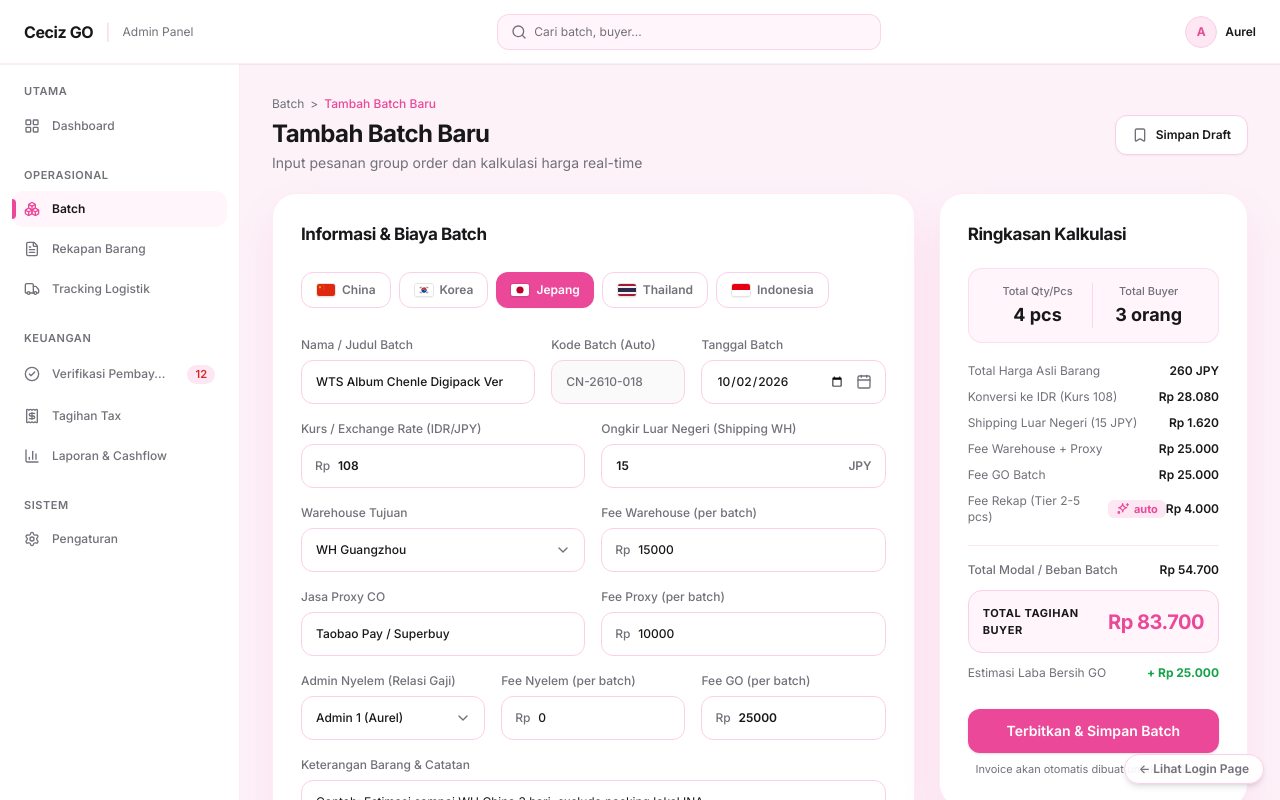
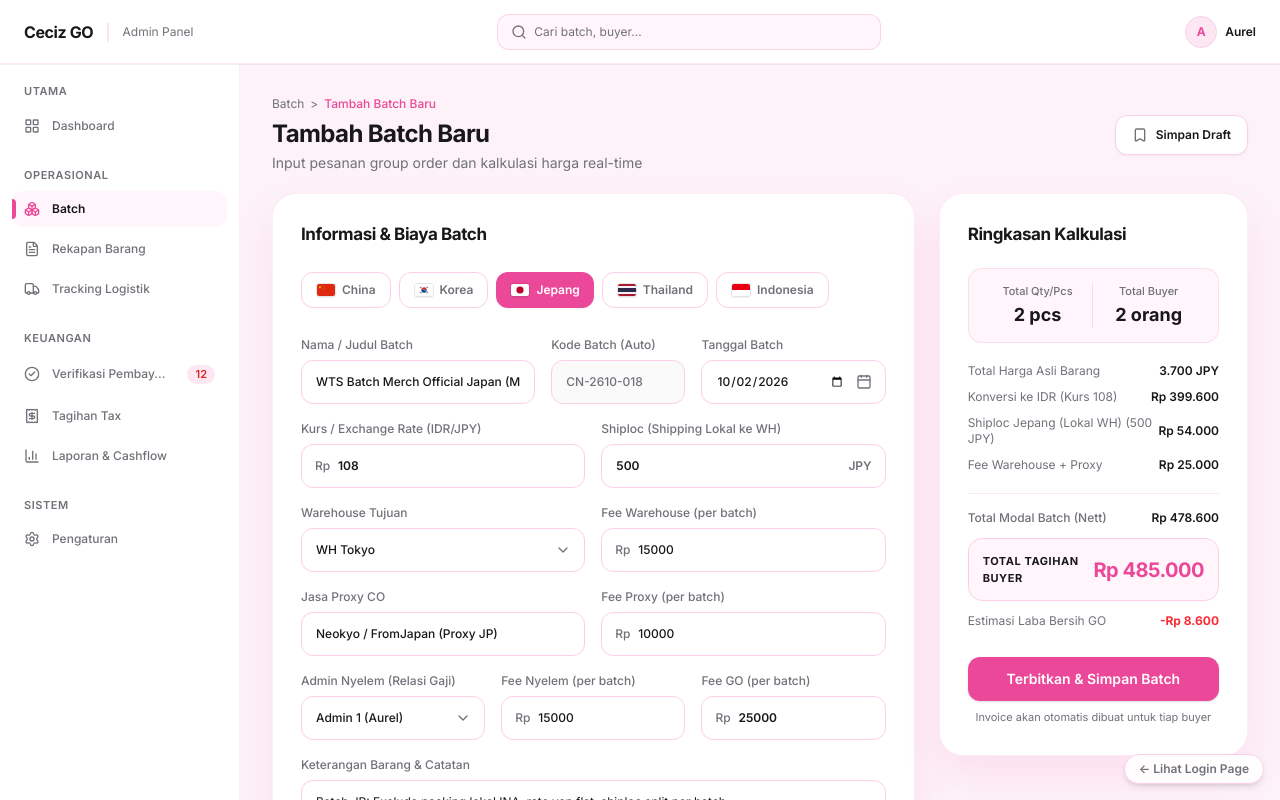
Before and after one commit to cecizGO-app/ceciz-fe-admin, a React (Vite) app: page / in a window 1280 px wide. Both pictures are taken after a click on the button "Jepang". Shown: the top 800 px of the page. Built offline with nearby package versions, Linux system fonts and the light colour scheme.

Commit message:
feat(batch): implement clean batch JP form and calculation logic (Task 4.0 & 6.0)

```diff
--- a/src/components/batch/BatchCalculationSummary.tsx
+++ b/src/components/batch/BatchCalculationSummary.tsx
@@ -65,7 +65,7 @@ export const BatchCalculationSummary: React.FC<
 
         <div className="flex justify-between items-center">
           <span>
-            Shipping Luar Negeri ({shippingForeign} {currency})
+            {summary.isJapan ? "Shiploc Jepang (Lokal WH)" : "Shipping Luar Negeri"} ({shippingForeign} {currency})
           </span>
           <span className="font-semibold text-[#18181B]">
             {formatIDR(summary.shippingLuarNegeriIDR)}
@@ -79,6 +79,8 @@ export const BatchCalculationSummary: React.FC<
           </span>
         </div>
 
+        {!summary.isJapan && (
+          <>
             <div className="flex justify-between items-center">
               <span>Fee GO Batch</span>
               <span className="font-semibold text-[#18181B]">
@@ -98,13 +100,15 @@ export const BatchCalculationSummary: React.FC<
                 {formatIDR(summary.feeRekap)}
               </span>
             </div>
+          </>
+        )}
       </div>
 
       {/* Totals Section */}
       <div className="border-t border-[#FCE7F3] pt-4 space-y-3">
         <div className="flex justify-between items-center text-xs">
           <span className="font-medium text-[#71717A]">
-            Total Modal / Beban Batch
+            Total Modal Batch (Nett)
           </span>
           <span className="font-semibold text-[#18181B]">
             {formatIDR(summary.totalModalBatch)}
@@ -124,8 +128,8 @@ export const BatchCalculationSummary: React.FC<
         {/* Estimasi Laba Bersih GO */}
         <div className="flex justify-between items-center text-xs">
           <span className="text-[#71717A]">Estimasi Laba Bersih GO</span>
-          <span className="font-bold text-[#16A34A]">
-            + {formatIDR(summary.estimasiLabaBersih)}
+          <span className={`font-bold ${summary.estimasiLabaBersih >= 0 ? 'text-[#16A34A]' : 'text-red-500'}`}>
+            {summary.estimasiLabaBersih >= 0 ? '+ ' : ''}{formatIDR(summary.estimasiLabaBersih)}
           </span>
         </div>
       </div>
--- a/src/components/batch/BatchInfoForm.tsx
+++ b/src/components/batch/BatchInfoForm.tsx
@@ -156,7 +156,9 @@ export const BatchInfoForm: React.FC<BatchInfoFormProps> = ({
 
           <div className="sm:col-span-6">
             <label className="block text-[12px] font-medium text-[#71717A] mb-1.5">
-              Ongkir Luar Negeri (Shipping WH)
+              {selectedCountry === "JP"
+                ? "Shiploc (Shipping Lokal ke WH)"
+                : "Ongkir Luar Negeri (Shipping WH)"}
             </label>
             <div className="relative flex items-center">
               <input
--- a/src/components/batch/BuyerOrderTable.tsx
+++ b/src/components/batch/BuyerOrderTable.tsx
@@ -8,6 +8,7 @@ interface BuyerOrderTableProps {
   currency: string
   kursRate: number
   overheadPerPc: number
+  isJapan?: boolean
   onAddRow: () => void
   onRemoveRow: (id: string) => void
   onUpdateRow: (id: string, field: keyof OrderRow, value: any) => void
@@ -27,6 +28,7 @@ export const BuyerOrderTable: React.FC<BuyerOrderTableProps> = ({
   currency,
   kursRate,
   overheadPerPc,
+  isJapan = false,
   onAddRow,
   onRemoveRow,
   onUpdateRow,
@@ -150,12 +152,55 @@ export const BuyerOrderTable: React.FC<BuyerOrderTableProps> = ({
                 </div>
               </div>
 
+              {/* Khusus JP: Harga Jual Manual Input di Mobile */}
+              {isJapan && (
+                <div>
+                  <label className="block text-[11px] font-medium text-[#71717A] mb-1">
+                    Harga Jual ke Buyer (IDR)
+                  </label>
+                  <div className="relative flex items-center">
+                    <span className="absolute left-3 text-[11px] font-semibold text-[#A1A1AA] pointer-events-none">
+                      Rp
+                    </span>
+                    <input
+                      type="number"
+                      min="0"
+                      step="1000"
+                      placeholder="0"
+                      value={row.hargaJualPerBuyer || ''}
+                      onChange={(e) =>
+                        onUpdateRow(
+                          row.id,
+                          'hargaJualPerBuyer',
+                          Math.max(0, Number(e.target.value) || 0)
+                        )
+                      }
+                      className="w-full h-11 pl-9 pr-3 rounded-[12px] border border-[#FCE7F3] bg-white text-xs font-semibold text-[#18181B] focus-ceciz-ring hover:border-[#FBCFE8] transition-colors"
+                    />
+                  </div>
+                </div>
+              )}
+
               {/* Computed Total IDR for this card */}
               <div className="p-3 rounded-[12px] bg-white border border-[#FCE7F3] flex items-center justify-between">
-                <span className="text-[11px] text-[#71717A] font-medium">Total IDR (inc. fee):</span>
-                <span className="text-xs font-bold text-[#EC4899]">
-                  {formatIDR(itemTotalIDR)}
+                <span className="text-[11px] text-[#71717A] font-medium">
+                  {isJapan ? 'Tagihan Buyer:' : 'Total IDR (inc. fee):'}
                 </span>
+                {isJapan ? (
+                  row.hargaJualPerBuyer && row.hargaJualPerBuyer > 0 ? (
+                    <span className="text-xs font-bold text-[#EC4899]">
+                      {formatIDR((Number(row.qty) || 0) * (Number(row.hargaJualPerBuyer) || 0))}
+                    </span>
+                  ) : (
+                    <span className="text-xs text-amber-600 font-medium">
+                      Belum diisi
+                    </span>
+                  )
+                ) : (
+                  <span className="text-xs font-bold text-[#EC4899]">
+                    {formatIDR(itemTotalIDR)}
+                  </span>
+                )}
               </div>
             </div>
           )
@@ -169,11 +214,16 @@ export const BuyerOrderTable: React.FC<BuyerOrderTableProps> = ({
             <thead>
               <tr className="bg-[#FFF5FA] border-b border-[#FCE7F3] text-[11px] font-bold text-[#71717A] tracking-wider uppercase">
                 <th className="py-3 px-4 w-12 text-center">NO</th>
-                <th className="py-3 px-4 min-w-[220px]">NAMA BUYER (AKUN)</th>
-                <th className="py-3 px-4 min-w-[200px]">ITEM / VARIAN</th>
+                <th className="py-3 px-4 min-w-[200px]">NAMA BUYER (AKUN)</th>
+                <th className="py-3 px-4 min-w-[180px]">ITEM / VARIAN</th>
                 <th className="py-3 px-4 w-20 text-center">QTY</th>
                 <th className="py-3 px-4 w-32">HARGA ASLI</th>
-                <th className="py-3 px-4 w-36 text-right">TOTAL IDR</th>
+                {isJapan && (
+                  <th className="py-3 px-4 w-44">HARGA JUAL (IDR)</th>
+                )}
+                <th className="py-3 px-4 w-36 text-right">
+                  {isJapan ? 'TAGIHAN BUYER' : 'TOTAL IDR'}
+                </th>
                 <th className="py-3 px-4 w-14 text-center">AKSI</th>
               </tr>
             </thead>
@@ -243,9 +293,49 @@ export const BuyerOrderTable: React.FC<BuyerOrderTableProps> = ({
                       </div>
                     </td>
 
-                    {/* Computed Total IDR */}
-                    <td className="py-3.5 px-4 text-right font-bold text-[13px] text-[#18181B]">
-                      {formatIDR(itemTotalIDR)}
+                    {/* Khusus JP: Harga Jual Manual Input */}
+                    {isJapan && (
+                      <td className="py-3.5 px-4">
+                        <div className="relative flex items-center">
+                          <span className="absolute left-3 text-[11px] font-semibold text-[#A1A1AA] pointer-events-none">
+                            Rp
+                          </span>
+                          <input
+                            type="number"
+                            min="0"
+                            step="1000"
+                            placeholder="0"
+                            value={row.hargaJualPerBuyer || ''}
+                            onChange={(e) =>
+                              onUpdateRow(
+                                row.id,
+                                'hargaJualPerBuyer',
+                                Math.max(0, Number(e.target.value) || 0)
+                              )
+                            }
+                            className="w-full h-11 pl-9 pr-3 rounded-[12px] border border-[#FCE7F3] bg-white text-xs font-semibold text-[#18181B] focus-ceciz-ring hover:border-[#FBCFE8] transition-colors"
+                          />
+                        </div>
+                      </td>
+                    )}
+
+                    {/* Computed Total IDR / Tagihan */}
+                    <td className="py-3.5 px-4 text-right">
+                      {isJapan ? (
+                        row.hargaJualPerBuyer && row.hargaJualPerBuyer > 0 ? (
+                          <span className="font-bold text-[13px] text-[#18181B]">
+                            {formatIDR((Number(row.qty) || 0) * (Number(row.hargaJualPerBuyer) || 0))}
+                          </span>
+                        ) : (
+                          <span className="text-xs text-amber-600 font-medium">
+                            Belum diisi
+                          </span>
+                        )
+                      ) : (
+                        <span className="font-bold text-[13px] text-[#18181B]">
+                          {formatIDR(itemTotalIDR)}
+                        </span>
+                      )}
                     </td>
 
                     {/* Delete Action */}
@@ -268,10 +358,11 @@ export const BuyerOrderTable: React.FC<BuyerOrderTableProps> = ({
         </div>
       </div>
 
-      {/* Proportional Note */}
-      <p className="text-[12px] text-[#71717A] pt-2">
-        Total IDR per baris sudah termasuk pembagian ongkir & fee batch secara proporsional per pcs.
-      </p>
+      {!isJapan && (
+        <p className="text-[12px] text-[#71717A] pt-2">
+          Total IDR per baris sudah termasuk pembagian ongkir &amp; fee batch secara proporsional per pcs.
+        </p>
+      )}
     </div>
   )
 }
--- a/src/components/batch/types.ts
+++ b/src/components/batch/types.ts
@@ -20,6 +20,7 @@ export interface OrderRow {
   itemName: string
   qty: number
   hargaAsli: number
+  hargaJualPerBuyer?: number // Khusus JP: diisi manual oleh admin sesuai PRD B §7.3
 }
 
 export interface CalculationSummary {
@@ -35,4 +36,8 @@ export interface CalculationSummary {
   totalModalBatch: number
   totalTagihanBuyer: number
   estimasiLabaBersih: number
+  isJapan: boolean
+  jpHargaJualTotal: number
+  allJpHargaJualFilled: boolean
+  unfilledJpBuyersCount: number
 }
--- a/src/components/batch/useBatchForm.ts
+++ b/src/components/batch/useBatchForm.ts
@@ -62,6 +62,59 @@ export function useBatchForm() {
     if (target) {
       setKursRate(target.defaultRate);
     }
+    if (code === "JP") {
+      setWarehouseTujuan("WH Tokyo");
+      setJasaProxy("Neokyo / FromJapan (Proxy JP)");
+      setShippingWHForeign(500); // Shiploc 500 Yen
+      setFeeNyelem(15000); // Nominal TOTAL batch khusus JP
+      setFeeGO(25000);
+      setBatchName("WTS Batch Merch Official Japan (Mercari)");
+      setCatatan("Batch JP: Exclude packing lokal INA, rate yen flat, shiploc split per batch.");
+      setOrderRows([
+        {
+          id: "jp_1",
+          buyerId: REGISTERED_BUYERS[0].id,
+          itemName: "PC Jaemin Bstage Special",
+          qty: 1,
+          hargaAsli: 2500,
+          hargaJualPerBuyer: 320000,
+        },
+        {
+          id: "jp_2",
+          buyerId: REGISTERED_BUYERS[1].id,
+          itemName: "Album Unsealed Ver A",
+          qty: 1,
+          hargaAsli: 1200,
+          hargaJualPerBuyer: 165000,
+        },
+      ]);
+    } else if (code === "INA") {
+      setWarehouseTujuan("WH Jakarta");
+      setJasaProxy("Shopee Indonesia (Seller Lokal)");
+      setShippingWHForeign(0);
+      setFeeWarehouse(0);
+      setFeeProxy(0);
+      setFeeNyelem(0);
+      setFeeGO(4000); // 2 pcs * 2.000 (default PRD B §7.4: 2k/pc)
+      setBatchName("WTS Batch Ready INA (Split PC NCT Dream)");
+      setCatatan("Batch INA: Pengiriman lokal via J&T/SiCepat.");
+      setOrderRows([
+        {
+          id: "ina_1",
+          buyerId: REGISTERED_BUYERS[0].id,
+          itemName: "PC Mark Glitch Mode",
+          qty: 1,
+          hargaAsli: 45000,
+        },
+        {
+          id: "ina_2",
+          buyerId: REGISTERED_BUYERS[1].id,
+          itemName: "PC Renjun Candy",
+          qty: 1,
+          hargaAsli: 50000,
+        },
+      ]);
+    }
   };
 
   // Row Handlers
@@ -75,6 +128,7 @@ export function useBatchForm() {
         itemName: "",
         qty: 1,
         hargaAsli: 0,
+        hargaJualPerBuyer: selectedCountry === "JP" ? 0 : undefined,
       },
     ]);
   };
@@ -90,8 +144,9 @@ export function useBatchForm() {
     );
   };
 
-  // Real-Time Calculations (PRD 5 Negara Engine)
+  // Real-Time Calculations (PRD 5 Negara Engine & Khusus JP §7.3)
   const { summary, overheadPerPc } = useMemo(() => {
+    const isJapan = selectedCountry === "JP";
     const totalQty = orderRows.reduce(
       (sum, r) => sum + (Number(r.qty) || 0),
       0,
@@ -108,10 +163,41 @@ export function useBatchForm() {
     const feeWHProxyTotal =
       (Number(feeWarehouse) || 0) + (Number(feeProxy) || 0);
     const { fee: feeRekap, tierLabel } = calculateFeeRekap(totalQty);
+
+    // Total Modal Batch (Harga barang + shiploc/shipping + fee WH/Proxy)
     const totalModalBatch =
       konversiIDR + shippingLuarNegeriIDR + feeWHProxyTotal;
-    const totalTagihanBuyer = totalModalBatch + feeGO + feeRekap;
-    const estimasiLabaBersih = feeGO - feeNyelem;
+
+    // Khusus JP: Perhitungan harga jual manual per buyer
+    const jpHargaJualTotal = orderRows.reduce(
+      (sum, r) => sum + (Number(r.qty) || 0) * (Number(r.hargaJualPerBuyer) || 0),
+      0,
+    );
+    const allJpHargaJualFilled =
+      orderRows.length > 0 &&
+      orderRows.every((r) => (Number(r.hargaJualPerBuyer) || 0) > 0);
+    const unfilledJpBuyersCount = orderRows.filter(
+      (r) => !(Number(r.hargaJualPerBuyer) > 0),
+    ).length;
+
+    let totalTagihanBuyer: number;
+    let estimasiLabaBersih: number;
+
+    if (isJapan) {
+      // Sesuai PRD §7.3: Di JP, total tagihan adalah SUM harga_jual_per_buyer jika sudah diisi
+      totalTagihanBuyer =
+        jpHargaJualTotal > 0
+          ? jpHargaJualTotal
+          : totalModalBatch + feeGO + feeRekap;
+      // Laba bersih JP = total pemasukan jual - total modal batch - fee admin nyelem (nominal total)
+      estimasiLabaBersih =
+        jpHargaJualTotal > 0
+          ? jpHargaJualTotal - totalModalBatch - (Number(feeNyelem) || 0)
+          : feeGO - (Number(feeNyelem) || 0);
+    } else {
+      totalTagihanBuyer = totalModalBatch + feeGO + feeRekap;
+      estimasiLabaBersih = feeGO - (Number(feeNyelem) || 0);
+    }
 
     const totalOverheadBatch =
       shippingLuarNegeriIDR + feeWHProxyTotal + feeGO + feeRekap;
@@ -130,10 +216,15 @@ export function useBatchForm() {
       totalModalBatch,
       totalTagihanBuyer,
       estimasiLabaBersih,
+      isJapan,
+      jpHargaJualTotal,
+      allJpHargaJualFilled,
+      unfilledJpBuyersCount,
     };
 
     return { summary, overheadPerPc };
   }, [
+    selectedCountry,
     orderRows,
     kursRate,
     shippingWHForeign,
--- a/src/pages/batches/BatchInputPage.tsx
+++ b/src/pages/batches/BatchInputPage.tsx
@@ -68,6 +68,7 @@ export const BatchInputPage: React.FC = () => {
       currency={form.currentCountry.currency}
       kursRate={form.kursRate}
       overheadPerPc={form.overheadPerPc}
+      isJapan={form.selectedCountry === 'JP'}
       onAddRow={form.handleAddRow}
       onRemoveRow={form.handleRemoveRow}
       onUpdateRow={form.handleUpdateRow}
--- a/tsconfig.json
+++ b/tsconfig.json
@@ -5,6 +5,7 @@
     { "path": "./tsconfig.node.json" }
   ],
   "compilerOptions": {
+    "ignoreDeprecations": "6.0",
     "baseUrl": ".",
     "paths": {
       "@/*": ["./src/*"]
```
Lines whose indentation alone changed are shown as unchanged.
